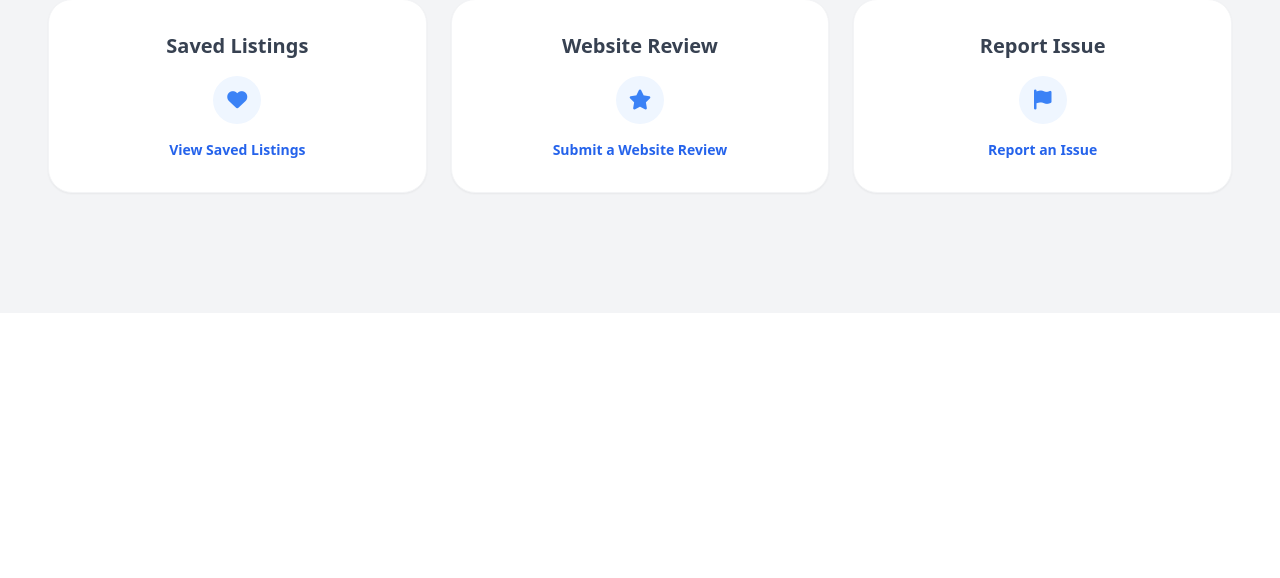
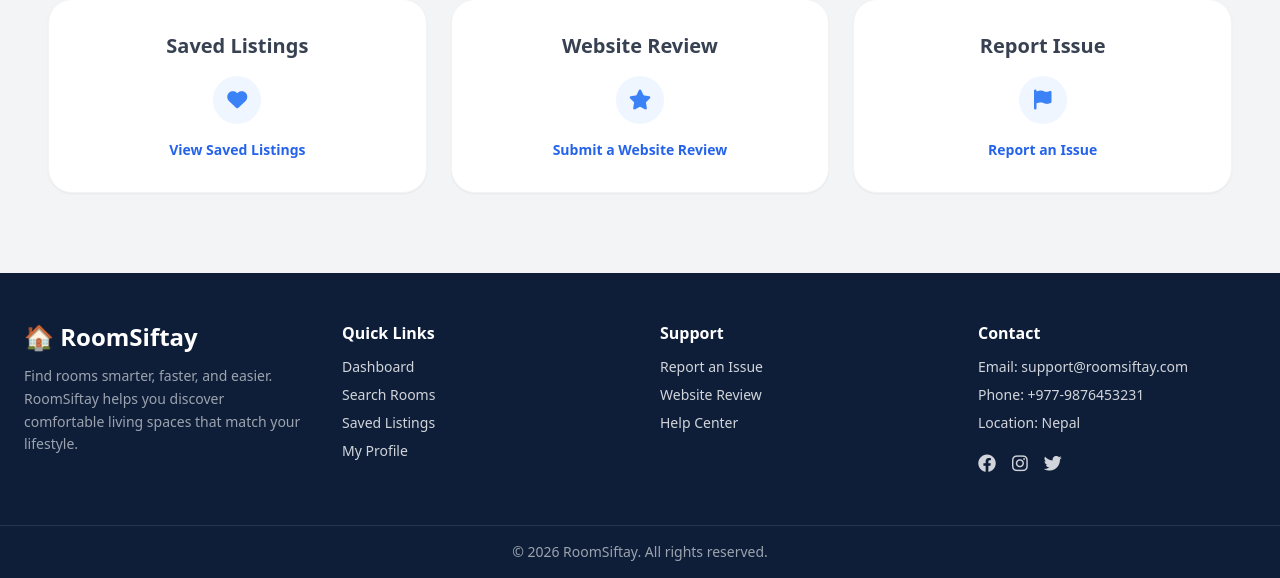
Before and after one commit to Pratikshya-777/roomsiftay, a Django app: page /buyer/ in a window 1280 px wide. Shown: the part 487-1065 px from the top of the page. Before the commit the page ends 682 px from the top, so only its background shows below. Run offline with Django 5.2, Linux system fonts and the light colour scheme; some libraries are stand-ins or nearby versions.

Commit message:
Enhance layout and footer

```diff
--- a/templates/base.html
+++ b/templates/base.html
@@ -13,12 +13,12 @@
     <link rel="stylesheet" href="https://cdnjs.cloudflare.com/ajax/libs/font-awesome/6.4.0/css/all.min.css">
 </head>
 
-<body class="bg-gray-100">
+<body class="bg-gray-100 flex flex-col min-h-screen">
 
-<!-- Overlay -->
+<!-- ================= OVERLAY ================= -->
 <div id="overlay" class="fixed inset-0 bg-black/40 hidden z-30"></div>
 
-<!-- Navbar -->
+<!-- ================= NAVBAR ================= -->
 <nav class="fixed top-0 z-50 w-full bg-[#112240] text-white px-6 py-4 flex items-center justify-between shadow-lg">
 
     <!-- Left -->
@@ -49,7 +49,7 @@
     </div>
 </nav>
 
-<!-- Sidebar -->
+<!-- ================= SIDEBAR ================= -->
 <aside id="sidebar"
 class="fixed top-0 left-0 z-40 w-64 h-screen pt-20 bg-[#112240] text-white
 transform -translate-x-full transition-transform duration-300 ease-in-out">
@@ -71,7 +71,7 @@ transform -translate-x-full transition-transform duration-300 ease-in-out">
         </li>
 
         <li>
-            <a href="#"
+            <a href="{% url 'buyer_profile' %}"
                class="flex items-center px-4 py-3 rounded-lg text-gray-300 hover:bg-slate-800">
                 <i class="fa-solid fa-user mr-3"></i> My Profile
             </a>
@@ -101,13 +101,72 @@ transform -translate-x-full transition-transform duration-300 ease-in-out">
     </ul>
 </aside>
 
-<!-- Main Content -->
-<main class="pt-24 px-8">
+<!-- ================= MAIN CONTENT ================= -->
+<main class="pt-24 px-8 flex-1">
     {% block content %}
     {% endblock %}
 </main>
 
-<!-- Sidebar Script -->
+<!-- ================= FOOTER ================= -->
+<footer class="bg-[#0f1e38] text-gray-300 mt-16">
+
+  <div class="max-w-7xl mx-auto px-6 py-12 grid grid-cols-1 md:grid-cols-4 gap-10">
+
+    <!-- Brand -->
+    <div>
+      <h3 class="text-2xl font-bold text-white mb-3">🏠 RoomSiftay</h3>
+      <p class="text-sm leading-relaxed text-gray-400">
+        Find rooms smarter, faster, and easier.
+        RoomSiftay helps you discover comfortable living spaces that match your lifestyle.
+      </p>
+    </div>
+
+    <!-- Quick Links -->
+    <div>
+      <h4 class="text-white font-semibold mb-3">Quick Links</h4>
+      <ul class="space-y-2 text-sm">
+        <li><a href="{% url 'buyer_dashboard' %}" class="hover:text-white transition">Dashboard</a></li>
+        <li><a href="#" class="hover:text-white transition">Search Rooms</a></li>
+        <li><a href="{% url 'saved_listings' %}" class="hover:text-white transition">Saved Listings</a></li>
+        <li><a href="{% url 'buyer_profile' %}" class="hover:text-white transition">My Profile</a></li>
+      </ul>
+    </div>
+
+    <!-- Support -->
+    <div>
+      <h4 class="text-white font-semibold mb-3">Support</h4>
+      <ul class="space-y-2 text-sm">
+        <li><a href="{% url 'report_issue' %}" class="hover:text-white transition">Report an Issue</a></li>
+        <li><a href="{% url 'submit_review' %}" class="hover:text-white transition">Website Review</a></li>
+        <li><a href="#" class="hover:text-white transition">Help Center</a></li>
+      </ul>
+    </div>
+
+    <!-- Contact -->
+    <div>
+      <h4 class="text-white font-semibold mb-3">Contact</h4>
+      <ul class="space-y-2 text-sm">
+        <li>Email: support@roomsiftay.com</li>
+        <li>Phone: +977-9876453231</li>
+        <li>Location: Nepal</li>
+      </ul>
+
+      <div class="flex gap-4 mt-4 text-lg">
+        <a href="#" class="hover:text-white transition"><i class="fa-brands fa-facebook"></i></a>
+        <a href="#" class="hover:text-white transition"><i class="fa-brands fa-instagram"></i></a>
+        <a href="#" class="hover:text-white transition"><i class="fa-brands fa-twitter"></i></a>
+      </div>
+    </div>
+
+  </div>
+
+  <div class="border-t border-white/10 py-4 text-center text-sm text-gray-400">
+    © {% now "Y" %} RoomSiftay. All rights reserved.
+  </div>
+
+</footer>
+
+<!-- ================= SIDEBAR SCRIPT ================= -->
 <script>
 document.addEventListener("DOMContentLoaded", function () {
     const menuBtn = document.getElementById("menuBtn");
```
